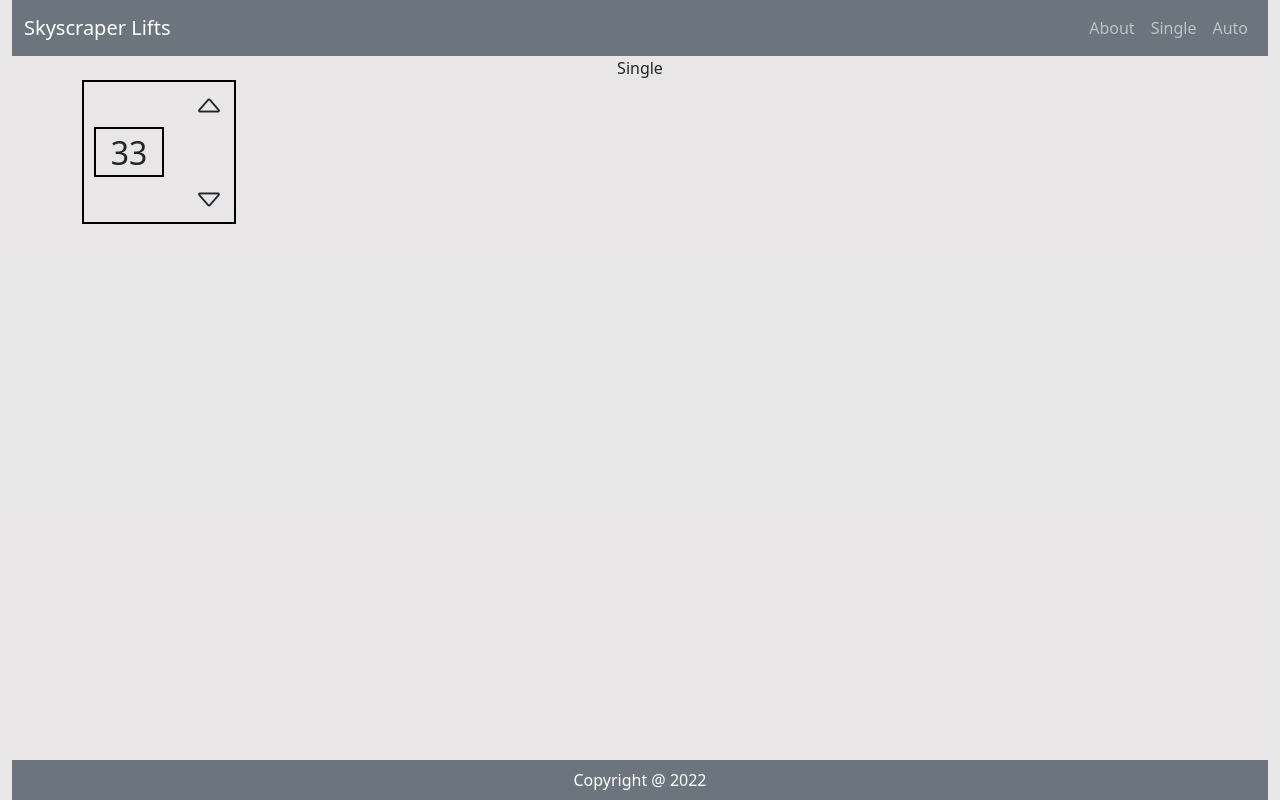
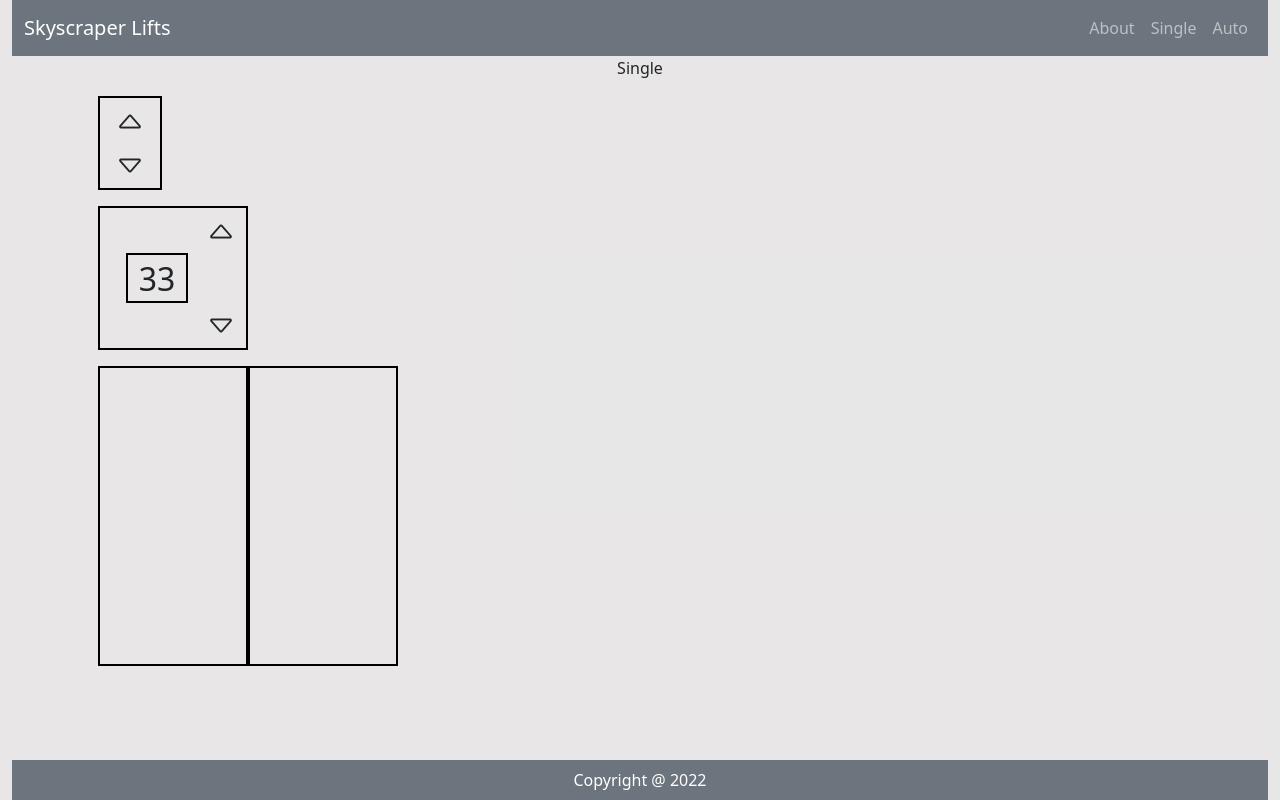
Before and after one commit to JamesFThomas/skyscraper-lifts, a React (Create React App) app: page /single in a window 1280 px wide. Built offline with nearby package versions, Linux system fonts and the light colour scheme.

Commit message:
single mode page components in progress

```diff
--- a/src/components/lift/DisplayPanel.js
+++ b/src/components/lift/DisplayPanel.js
@@ -13,7 +13,7 @@ const DisplayPanel = () => {
     goingUp ? setGoingUp('-fill') : setGoingUp('');
   };
   const showDown = () => {
-    goingDown === '' ? setGoingDown('-fill') : setGoingDown('');
+    goingDown ? setGoingDown('-fill') : setGoingDown('');
   };
 
   return (
--- /dev/null
+++ b/src/components/lift/LiftDoors.js
@@ -0,0 +1,14 @@
+import React from 'react';
+
+import '../../styles/liftDoors.css';
+
+const LiftDoors = () => {
+  return (
+    <div className='liftDoors'>
+      <div className='leftDoor'></div>
+      <div className='rightDoor'></div>
+    </div>
+  );
+};
+
+export default LiftDoors;
--- a/src/components/pages/About.js
+++ b/src/components/pages/About.js
@@ -30,7 +30,7 @@ const About = ({ aboutData }) => {
             <p>
               {`
                   Design an elevator system for a 100 story building
-                  minimizing a the time between calling an elevator and
+                  minimizing  the time between calling an elevator and
                   arrival at desired floor.`}
             </p>
           </Col>
--- a/src/components/pages/Single.js
+++ b/src/components/pages/Single.js
@@ -2,14 +2,16 @@ import Container from 'react-bootstrap/Container';
 
 import CallPanel from '../lift/CallPanel';
 import DisplayPanel from '../lift/DisplayPanel';
+import LiftDoors from '../lift/LiftDoors';
 
 const Single = () => {
   return (
     <div className='page'>
       <Container>
         <div>{'Single'}</div>
-        {/* <CallPanel /> */}
+        <CallPanel />
         <DisplayPanel />
+        <LiftDoors />
       </Container>
     </div>
   );
--- a/src/styles/callPanel.css
+++ b/src/styles/callPanel.css
@@ -6,6 +6,7 @@
   flex-direction: column;
   border: 2px solid black;
   padding: 0px 15px;
+  margin: 1em;
 }
 
 .panelText {
--- a/src/styles/displayPanel.css
+++ b/src/styles/displayPanel.css
@@ -4,12 +4,14 @@
   display: flex;
   flex-direction: column;
   padding: 0px 10px;
+  margin: 1em;
 }
 
 .floorDisplay {
   border: 2px solid black;
   height: 50px;
-  margin-right: 60px;
+  margin-right: 3em;
+  margin-left: 1em;
 }
 
 .displayText {
@@ -17,7 +19,7 @@
 }
 
 .disArrow {
-  margin-left: 100px;
+  margin-left: 6em;
 }
 
 .arrow {
--- /dev/null
+++ b/src/styles/liftDoors.css
@@ -0,0 +1,18 @@
+.liftDoors {
+  margin: 1em;
+  display: flex;
+  height: 300px;
+  width: 300px;
+}
+.leftDoor {
+  width: 50%;
+  height: 100%;
+  display: inline;
+  border: solid 2px black;
+}
+.rightDoor {
+  min-height: 100%;
+  width: 50%;
+  display: inline;
+  border: solid 2px black;
+}
```
